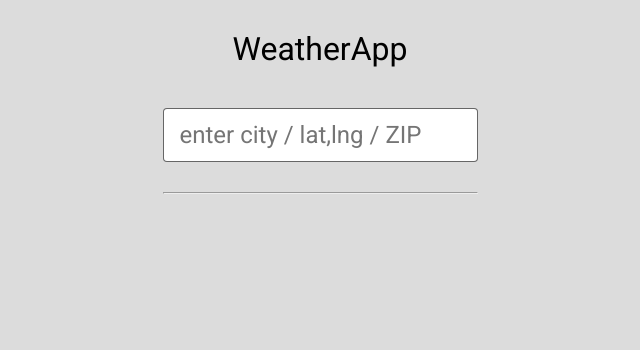
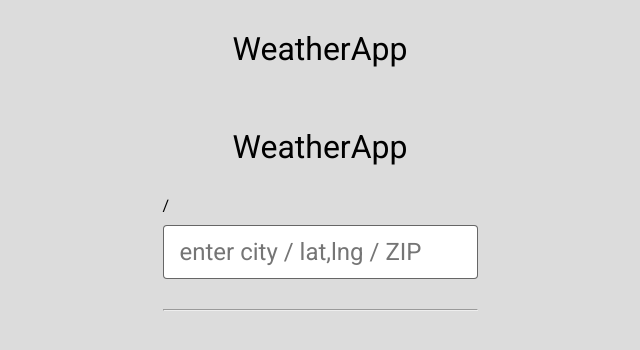
Before and after one commit to johnnyborjomi/nikita-lysenko-09-11-19, a React app: page / in a window 1280 px wide. Shown: the top 350 px of the page, without its empty margins (320-960 px from the left). Built offline with nearby package versions, Linux system fonts and the light colour scheme; a web font is replaced by a local one.

Commit message:
api-usage.service: integration

```diff
--- a/src/components/app.jsx
+++ b/src/components/app.jsx
@@ -3,6 +3,7 @@ import { difference } from "lodash";
 
 import WeatherWidget from "./weather-widget/weather-widget";
 import CitySearch from "./city-search/city-search";
+import apiUsageService from "./api-usage.service";
 
 //todo: @vm: get all cities from service
 const fullCityList = [
@@ -27,7 +28,11 @@ export class App extends React.Component {
     super(props);
   }
 
-  componentDidMount() {}
+  componentDidMount() {
+    apiUsageService.onChange(({ rateLimit, rateLimitRemaining }) =>
+      this.setState({ rateLimit, rateLimitRemaining })
+    );
+  }
 
   handleCityChange(newCity) {
     if (this.state.cities.indexOf(newCity) >= 0) {
@@ -43,7 +48,7 @@ export class App extends React.Component {
   }
 
   render() {
-    let { cities } = this.state;
+    let { cities, rateLimit, rateLimitRemaining } = this.state;
 
     let cityList = difference(fullCityList, cities);
 
@@ -57,6 +62,10 @@ export class App extends React.Component {
 
     return (
       <div className="screen">
+        <h1 className="app-title">WeatherApp</h1>
+        <div>
+          {rateLimitRemaining}/{rateLimit}
+        </div>
         <div className="city-selector">
           <CitySearch onSearch={event => this.handleCityChange(event)} />
         </div>
--- a/src/components/city-search/city-search.service.js
+++ b/src/components/city-search/city-search.service.js
@@ -1,4 +1,5 @@
 import { apiKey } from "../../../config.json";
+import apiUsageService from "../api-usage.service.js";
 
 function cityMapper(data) {
   if (!data) return [];
@@ -18,6 +19,7 @@ export default async function getCities(query) {
 
   return (
     fetch(apiUrl)
+      .then(apiUsageService.updateApiUsage)
       .then(res => res.json())
       // .then(data => (console.log(data), data))
       .then(cityMapper)
--- a/src/components/weather-widget/weather.service.js
+++ b/src/components/weather-widget/weather.service.js
@@ -1,6 +1,7 @@
 //todo: @vm: rename it to weather.service.js, or weather.endpoint.js
 
 import { apiKey } from "../../../config.json";
+import apiUsageService from "../api-usage.service.js";
 
 //https://emojipedia.org/nature/
 const weatherIcons = {
@@ -61,6 +62,7 @@ export default function getWeather(locationData) {
   const apiEndpoint = `${apiDomain}/${locationData.Key}?apikey=${apiKey}&details=true`;
 
   return fetch(apiEndpoint)
+    .then(apiUsageService.updateApiUsage)
     .then(data => data.json())
     .then(data => weatherMapper(locationData)(data))
     .catch(err => {
```
